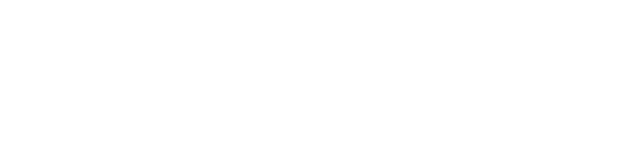
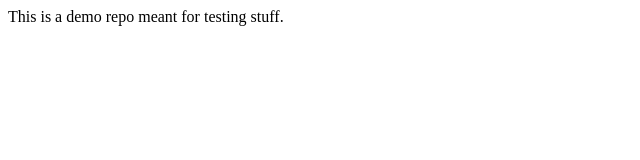
Before and after one commit to blu3IceCube/demo-repo, a plain HTML site: page index.html in a window 1280 px wide. Shown: the whole page, without its empty margins (0-640 px from the left). Drawn offline with Linux system fonts and the light colour scheme.

Commit message:
editted index.html desc and body
simple commit

```diff
--- a/index.html
+++ b/index.html
@@ -4,9 +4,9 @@
     <meta charset="UTF-8">
     <meta http-equiv="X-UA-Compatible" content="IE=edge">
     <meta name="viewport" content="width=device-width, initial-scale=1.0">
-    <title>Document</title>
+    <title>Demo Repo</title>
 </head>
 <body>
-
+    This is a demo repo meant for testing stuff.
 </body>
 </html>
```
